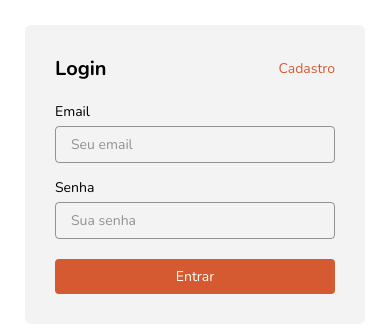
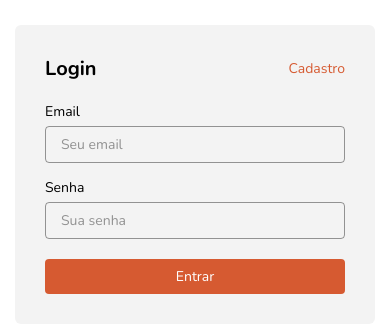
Before and after one commit to AlvaroEmanuel20/shortlinkie, a React (Vite) app in the folder frontend/: page /login in a window 390 px wide. Shown: the part 248-580 px from the top of the page. Built offline with nearby package versions, Linux system fonts and the light colour scheme; no server answers.

Commit message:
feat: responsive auth pages

```diff
--- a/frontend/src/auth/components/AuthCard.tsx
+++ b/frontend/src/auth/components/AuthCard.tsx
@@ -9,6 +9,10 @@ const AuthCardStyle = styled.div`
   border-radius: ${(props) => props.theme.radius.md};
   padding: 30px;
   min-width: 340px;
+
+  @media (max-width: 400px) {
+    min-width: 100%;
+  }
 
   h1 {
     font-size: ${(props) => props.theme.fontSize.lg};
--- a/frontend/src/auth/components/AuthLayout.ts
+++ b/frontend/src/auth/components/AuthLayout.ts
@@ -5,4 +5,8 @@ export const AuthLayout = styled.div`
   justify-content: center;
   align-items: center;
   min-height: 100vh;
+
+  @media (max-width: 400px) {
+    padding: 0 15px;
+  }
 `;
```
